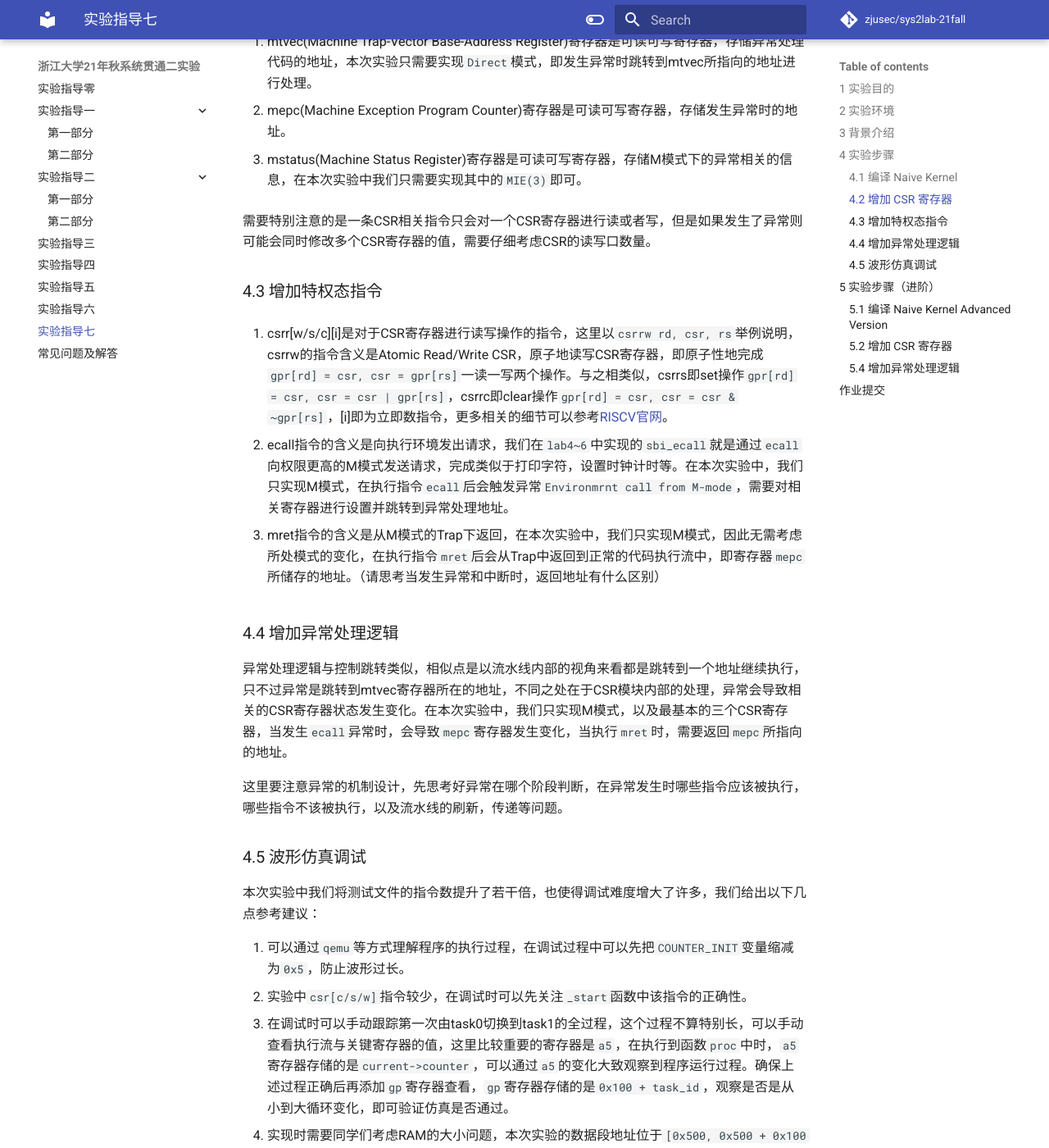
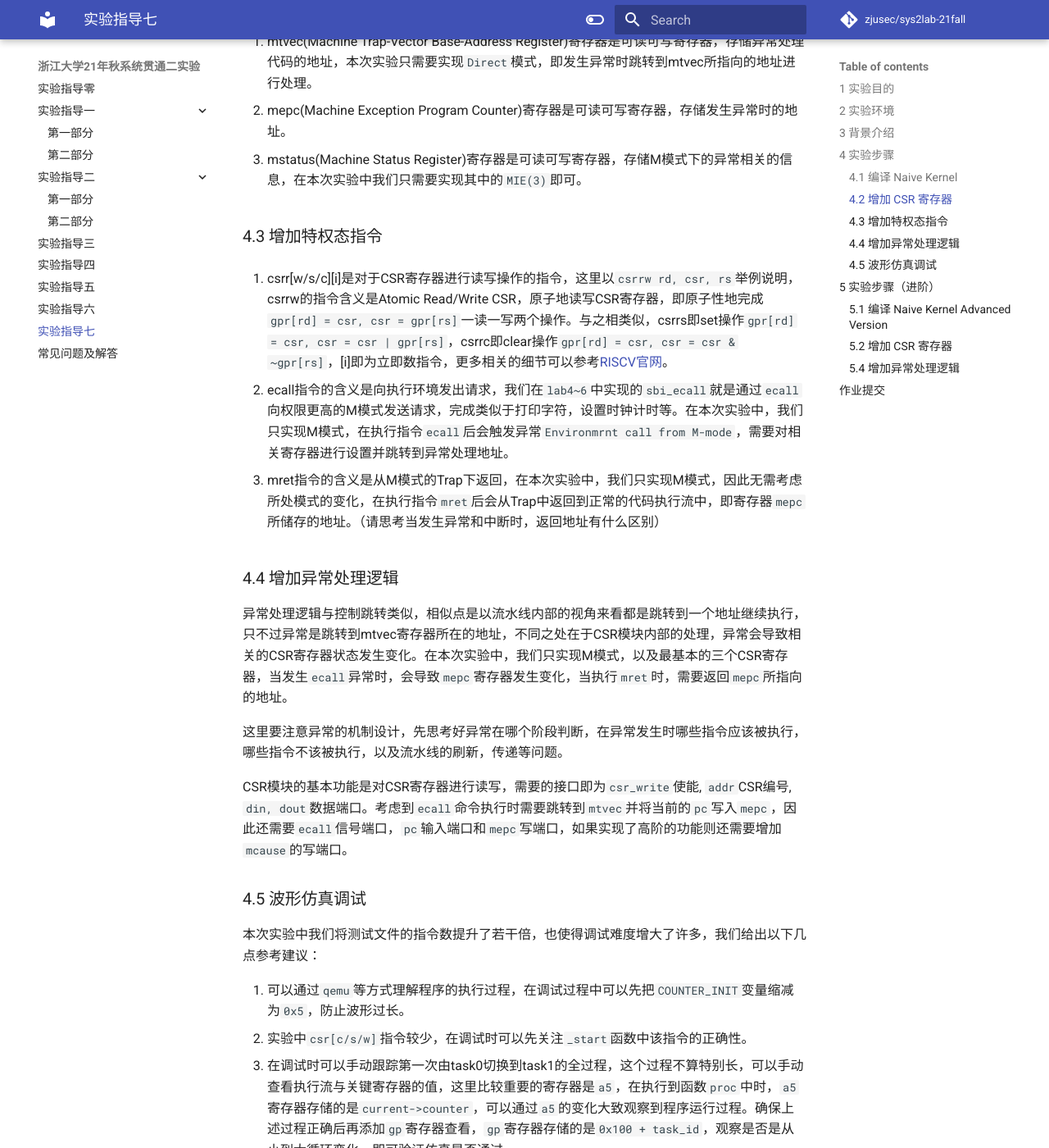
Before and after one commit to zhzh2001/ZJU-rv64os, an MkDocs documentation site: the page built from docs/lab7.md, in a window 1280 px wide and 1400 px high, scrolled down 1625 px. Shown: the whole window at 82% size. Built offline with MkDocs 1.6.1 and Material for MkDocs 9.7.7, drawn with Linux system fonts in a browser that asks for light colours.

Commit message:
[lab7] update csr port

```diff
--- a/docs/lab7.md
+++ b/docs/lab7.md
@@ -52,7 +52,6 @@ Naive Kernel 不使用串口或其他协议与外界通信，而是使用 gp 寄
 
 3. mstatus(Machine Status Register)寄存器是可读可写寄存器，存储M模式下的异常相关的信息，在本次实验中我们只需要实现其中的`MIE(3)`即可。
 
-需要特别注意的是一条CSR相关指令只会对一个CSR寄存器进行读或者写，但是如果发生了异常则可能会同时修改多个CSR寄存器的值，需要仔细考虑CSR的读写口数量。
 
 ### 4.3 增加特权态指令
 
@@ -68,6 +67,8 @@ Naive Kernel 不使用串口或其他协议与外界通信，而是使用 gp 寄
 异常处理逻辑与控制跳转类似，相似点是以流水线内部的视角来看都是跳转到一个地址继续执行，只不过异常是跳转到mtvec寄存器所在的地址，不同之处在于CSR模块内部的处理，异常会导致相关的CSR寄存器状态发生变化。在本次实验中，我们只实现M模式，以及最基本的三个CSR寄存器，当发生`ecall`异常时，会导致`mepc`寄存器发生变化，当执行`mret`时，需要返回`mepc`所指向的地址。
 
 这里要注意异常的机制设计，先思考好异常在哪个阶段判断，在异常发生时哪些指令应该被执行，哪些指令不该被执行，以及流水线的刷新，传递等问题。
+
+CSR模块的基本功能是对CSR寄存器进行读写，需要的接口即为`csr_write`使能, `addr`CSR编号, `din, dout`数据端口。考虑到`ecall`命令执行时需要跳转到`mtvec`并将当前的`pc`写入`mepc`，因此还需要`ecall`信号端口，`pc`输入端口和`mepc`写端口，如果实现了高阶的功能则还需要增加`mcause`的写端口。
 
 ### 4.5 波形仿真调试
 
```
